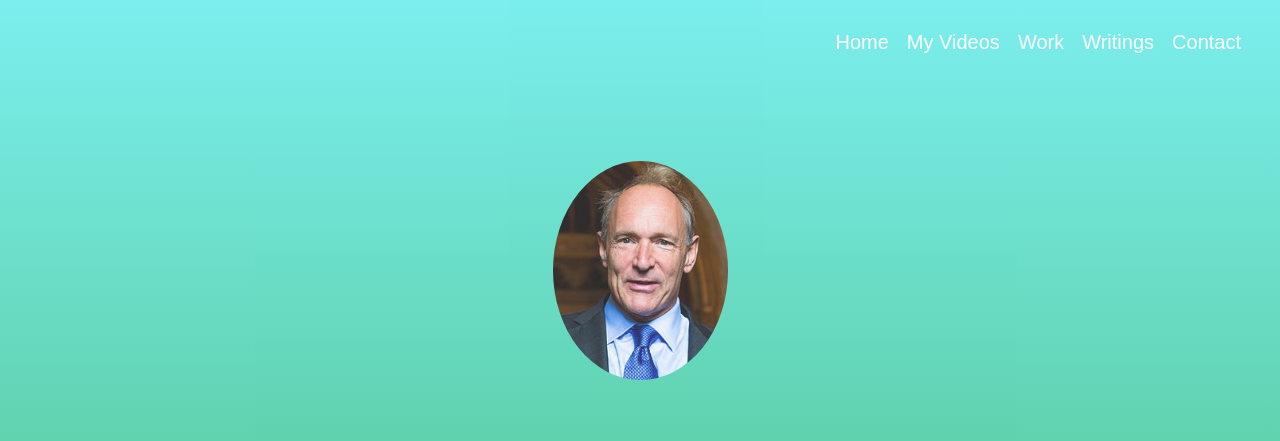
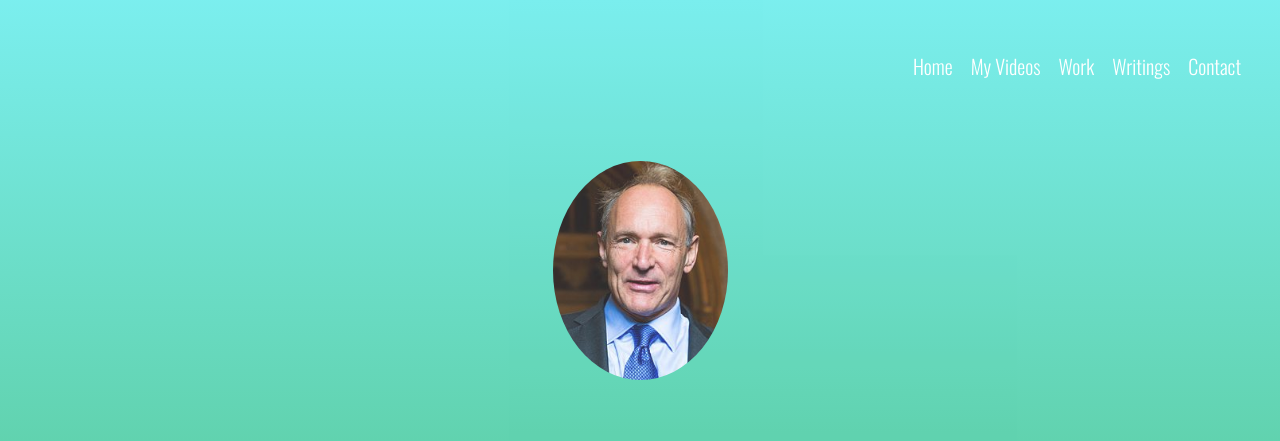
Before and after one commit to pragatikamat96/STBL_website, a plain HTML site: page index.html in a window 1280 px wide. Shown: the top 441 px of the page. Drawn offline with nearby package versions, Linux system fonts and the light colour scheme.

Commit message:
Add files via upload

```diff
--- a/index.html
+++ b/index.html
@@ -4,13 +4,15 @@
     <title>Sir Tim Berners-Lee</title>
     <link rel="stylesheet" href="style.css">
     <link href="https://fonts.googleapis.com/css?family=Cinzel+Decorative&display=swap" rel="stylesheet">
-
+    <link href="https://fonts.googleapis.com/css2?family=Oswald:wght@300&display=swap" rel="stylesheet">
+    <link href="https://fonts.googleapis.com/css2?family=Anton&display=swap" rel="stylesheet">
 
 
 </head>
 
 <body>
-
+<vl>
+    </vl>
     <ul class="menu">
         <li class="links">Home</li>
         <li class="links">My Videos</li>
@@ -23,7 +25,8 @@
     <section id="welcome">
         <div class="parallax-inner">
             <img src="stbl.jpg" class="profile" />
-            <h1>I Am <div id="name">Tim Berners-Lee</div></h1>
+            <h1>I Am <div id="name">Tim Berners-Lee</div>
+            </h1>
             <h2> I am the founder of www: World Wide Web</h2>
         </div>
 
@@ -45,4 +48,6 @@
             The Web was first used for e-commerce in 1997.</p>
     </section>
 
-</body></html>
+</body>
+
+</html>
--- a/style.css
+++ b/style.css
@@ -23,7 +23,6 @@ body {
     display: table;
     width: 100%;
     height: 100%;
-    z-index: 9;
 }
 
 
@@ -83,28 +82,28 @@ p {
 
 .menu {
 
-    list-style: none;
-    font-family: sans-serif;
-    position:absolute;
-    top:10px;
+    list-style:none;
+    font-family: 'Anton', sans-serif;
+    position: fixed;
+    top: 30px;
     right: 30px;
-    z-index: 10;
-    cursor: pointer;
+    z-index: 1;
+    cursor:none;
 }
 
 .links {
-    float: left;
+    float:left;
     color: #fff;
     padding-top: 5px;
     padding-left: 9px;
     padding-right: 9px;
     padding-bottom: 5px;
-    font-family:fantasy;
-    font-size: 20px
+    font-family: 'Oswald', sans-serif;
+    font-size: 20px;
 }
 
 
 
 .links:hover {
-    background-color:dodgerblue;
+    background-color: dodgerblue;
 }
```
